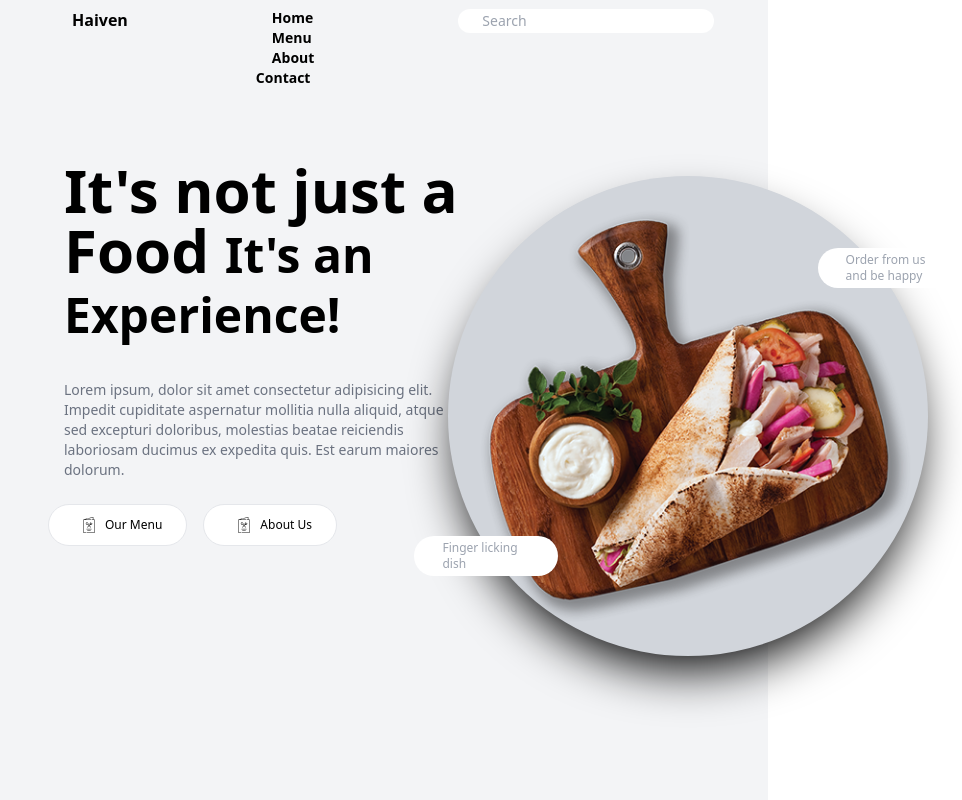
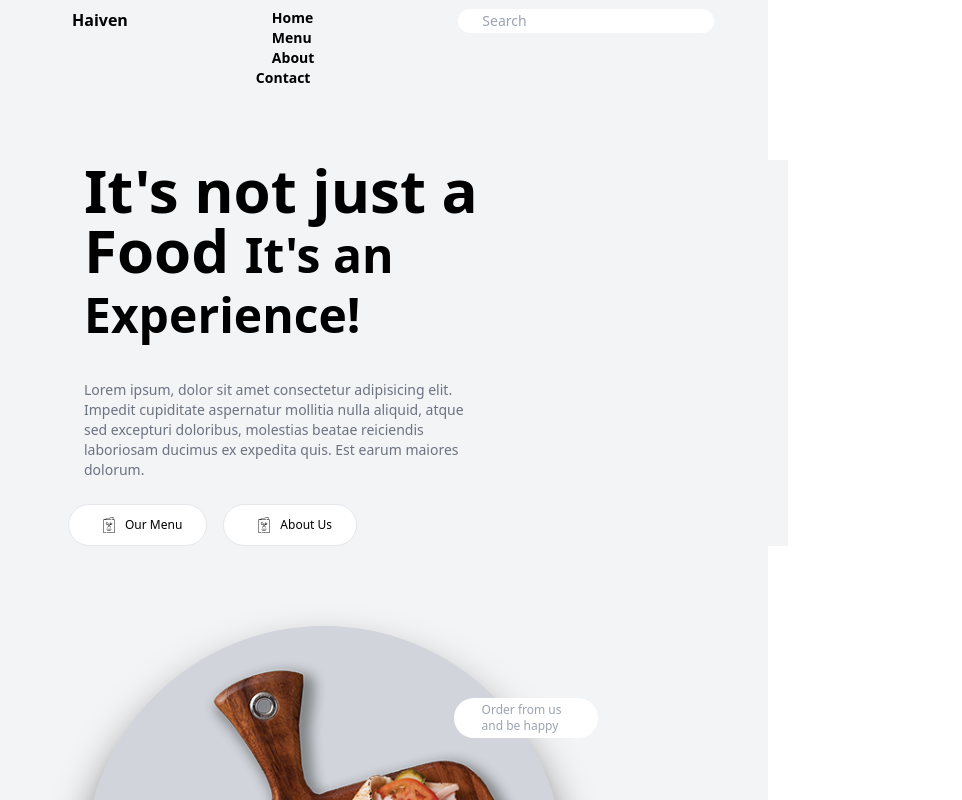
Before and after one commit to DroneBreaker/Vue-Food-App, a Vue app: page / in a window 768 px wide. Shown: the top 800 px of the page, 962 px wide, since content can reach past the window. Built offline with nearby package versions, Linux system fonts and the light colour scheme.

Commit message:
Responsiveness changes

```diff
--- a/src/views/AboutView.vue
+++ b/src/views/AboutView.vue
@@ -23,7 +23,7 @@
 
    <center>
     <div class="md:w-[28rem] w-[20rem] mb-6">
-      <h1 class="text-xs text-blue-400 font-bold md:mt-12 mt-16 uppercase">{{ aboutTitle.values }}</h1>
+      <h1 class="text-xs text-slate-600 font-bold md:mt-12 mt-16 uppercase">{{ aboutTitle.values }}</h1>
       <h1 class="md:text-5xl text-3xl font-bold mt-4">{{ aboutIntro }}</h1>
 
       <p class="text-xs mt-4">Lorem ipsum dolor sit amet consectetur adipisicing elit. Praesentium laudantium expedita, qui ab
--- a/src/views/HomeView.vue
+++ b/src/views/HomeView.vue
@@ -1,6 +1,6 @@
 <template>
   <div>
-    <div class="grid md:grid-cols-2 grid-cols-1 bg-gray-100">
+    <div class="home grid md:grid-cols-2 sm:grid-cols-1 bg-gray-100">
       <!-- The first grid -->
       <div class="md:w-[42rem] w-[22rem]">
         <h1 class="md:mx-16 mx-6 md:text-6xl text-4xl md:font-bold font-medium md:mt-16 mt-6 md:mb-10 mb-4">
@@ -53,3 +53,17 @@ export default {
   name: 'Home',
 }
 </script>
+
+<style lang="css" scoped>
+@media screen and (min-width: 768px)
+    and (max-width: 1022px) {
+    .home {
+        /* width: 512px; */
+        /* height: 128px; */
+        display: block;
+        width: 100%;
+        margin: 20px 20px;
+        /* justify-content: space-between; */
+    }
+}
+</style>
```
